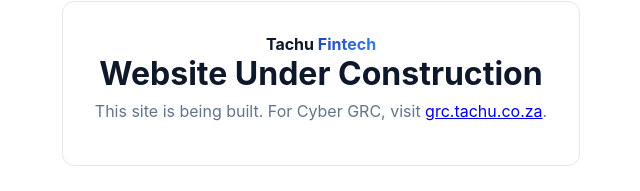
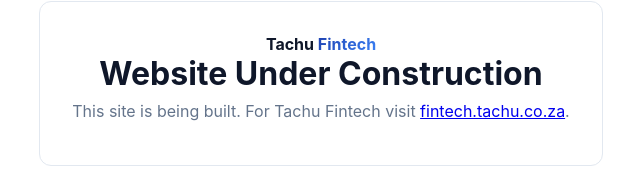
Before and after one commit to ThaboMike/tachu-fintech, a plain HTML site: page index.html in a window 1280 px wide. Shown: the part 317-508 px from the top of the page, without its empty margins (319-959 px from the left). Drawn offline with Linux system fonts and the light colour scheme.

Commit message:
Update index.html

```diff
--- a/index.html
+++ b/index.html
@@ -17,7 +17,7 @@
   <main class="card">
     <div class="brand">Tachu <span class="badge">Fintech</span></div>
     <h1>Website Under Construction</h1>
-    <p>This site is being built. For Cyber GRC, visit <a href="https://grc.tachu.co.za">grc.tachu.co.za</a>.</p>
+    <p>This site is being built. For Tachu Fintech visit <a href="https://fintech.tachu.co.za">fintech.tachu.co.za</a>.</p>
   </main>
 </body>
 </html>
```
